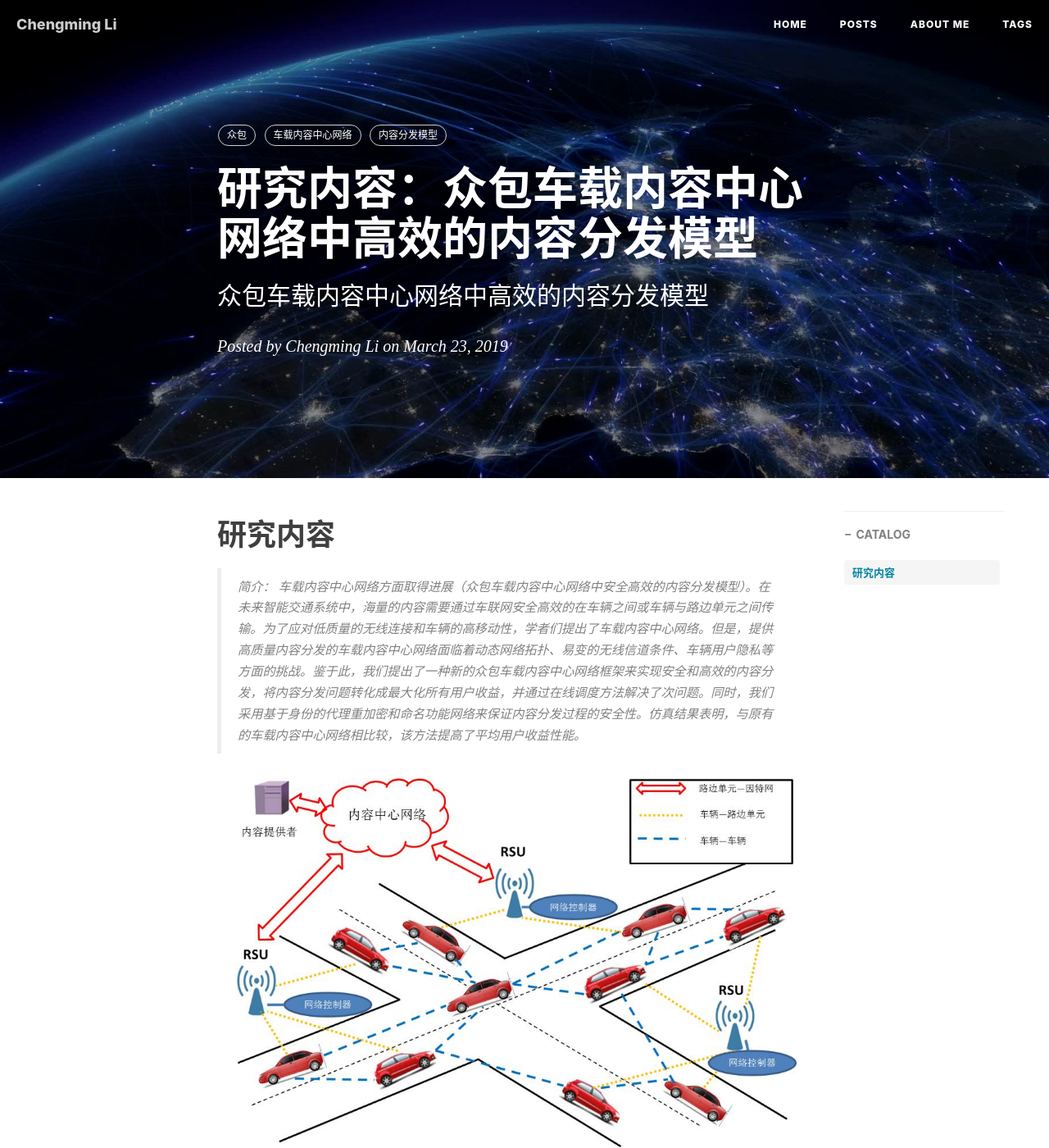
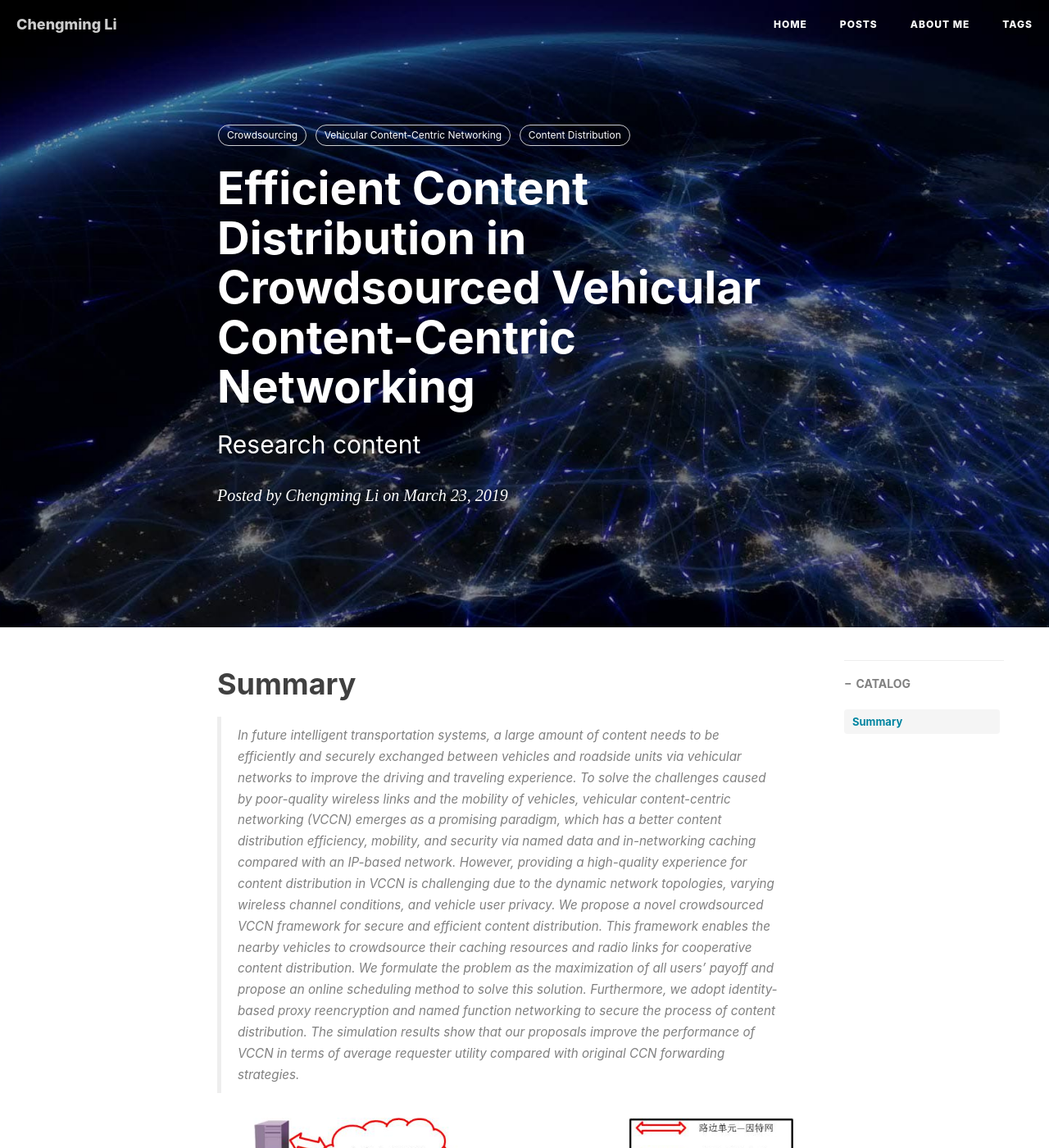
Before and after one commit to cm-li/cm-li.github.io, a Jekyll site: the page built from _posts/2019-03-23-CrowdsourcedVehicularCCN-众包车载内容中心网络中高效的内容分发模型.md, in a window 1280 px wide and 1400 px high. Shown: the whole window at 82% size. Built offline with Jekyll 4.4.1, drawn with Linux system fonts in a browser that asks for light colours; nearby versions of some CDN libraries; comment, search, counter and statistics services are not loaded; some of the changed text lies outside the part shown.

Commit message:
Update 2019-03-23-CrowdsourcedVehicularCCN-众包车载内容中心网络中高效的内容分发模型.md

```diff
--- a/_posts/2019-03-23-CrowdsourcedVehicularCCN-众包车载内容中心网络中高效的内容分发模型.md
+++ b/_posts/2019-03-23-CrowdsourcedVehicularCCN-众包车载内容中心网络中高效的内容分发模型.md
@@ -1,19 +1,18 @@
 ---
 layout:     post
-title:      研究内容：众包车载内容中心网络中高效的内容分发模型
-subtitle:   众包车载内容中心网络中高效的内容分发模型
+title:      Efficient Content Distribution in Crowdsourced Vehicular Content-Centric Networking
+subtitle:   Research content
 date:       2019-03-23
 author:     Chengming Li
 header-img: img/post-bg-os-metro.jpg
 catalog: true
 tags:
-    - 众包
-    - 车载内容中心网络
-    - 内容分发模型
+    - Crowdsourcing
+    - Vehicular Content-Centric Networking
+    - Content Distribution
 ---
-# 研究内容
+# Summary
 
->简介：
-车载内容中心网络方面取得进展（众包车载内容中心网络中安全高效的内容分发模型）。在未来智能交通系统中，海量的内容需要通过车联网安全高效的在车辆之间或车辆与路边单元之间传输。为了应对低质量的无线连接和车辆的高移动性，学者们提出了车载内容中心网络。但是，提供高质量内容分发的车载内容中心网络面临着动态网络拓扑、易变的无线信道条件、车辆用户隐私等方面的挑战。鉴于此，我们提出了一种新的众包车载内容中心网络框架来实现安全和高效的内容分发，将内容分发问题转化成最大化所有用户收益，并通过在线调度方法解决了次问题。同时，我们采用基于身份的代理重加密和命名功能网络来保证内容分发过程的安全性。仿真结果表明，与原有的车载内容中心网络相比较，该方法提高了平均用户收益性能。
+>In future intelligent transportation systems, a large amount of content needs to be efficiently and securely exchanged between vehicles and roadside units via vehicular networks to improve the driving and traveling experience. To solve the challenges caused by poor-quality wireless links and the mobility of vehicles, vehicular content-centric networking (VCCN) emerges as a promising paradigm, which has a better content distribution efficiency, mobility, and security via named data and in-networking caching compared with an IP-based network. However, providing a high-quality experience for content distribution in VCCN is challenging due to the dynamic network topologies, varying wireless channel conditions, and vehicle user privacy. We propose a novel crowdsourced VCCN framework for secure and efficient content distribution. This framework enables the nearby vehicles to crowdsource their caching resources and radio links for cooperative content distribution. We formulate the problem as the maximization of all users’ payoff and propose an online scheduling method to solve this solution. Furthermore, we adopt identity-based proxy reencryption and named function networking to secure the process of content distribution. The simulation results show that our proposals improve the performance of VCCN in terms of average requester utility compared with original CCN forwarding strategies.
 
 ![image](/img/project-study/crowdsourcedvehicularccn.jpg)
```
